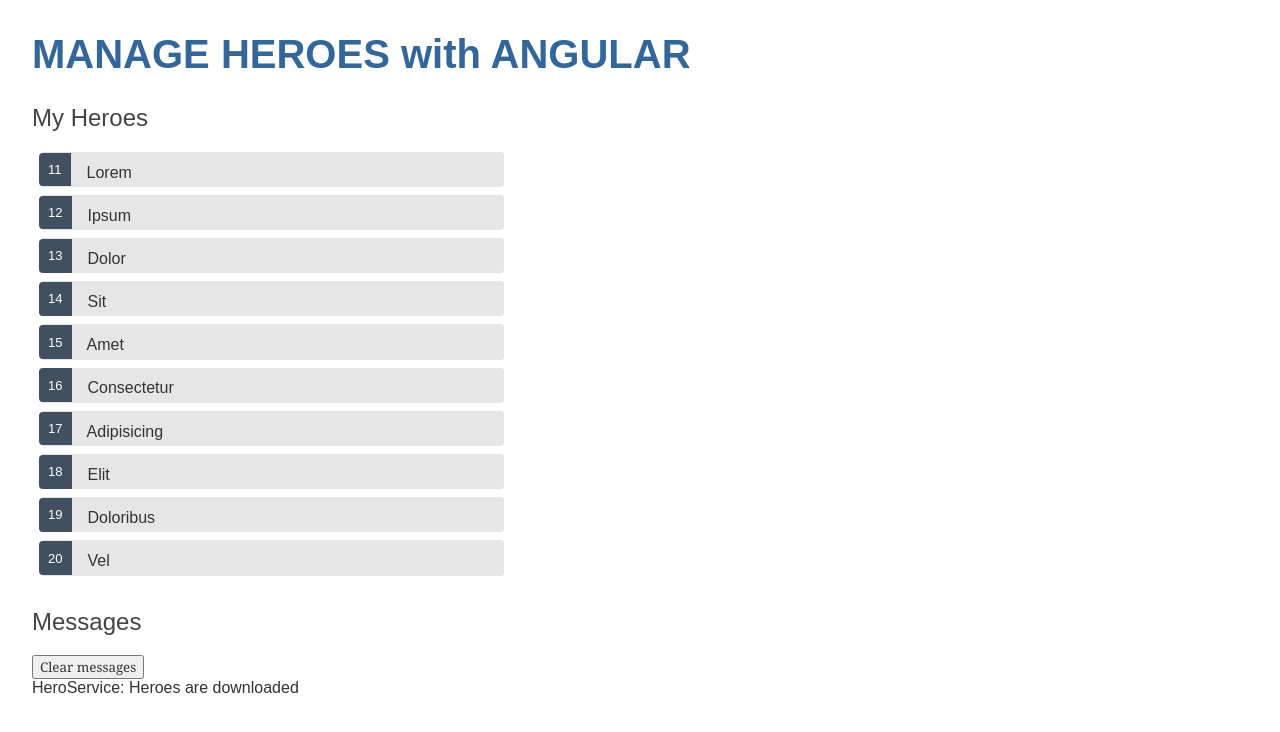
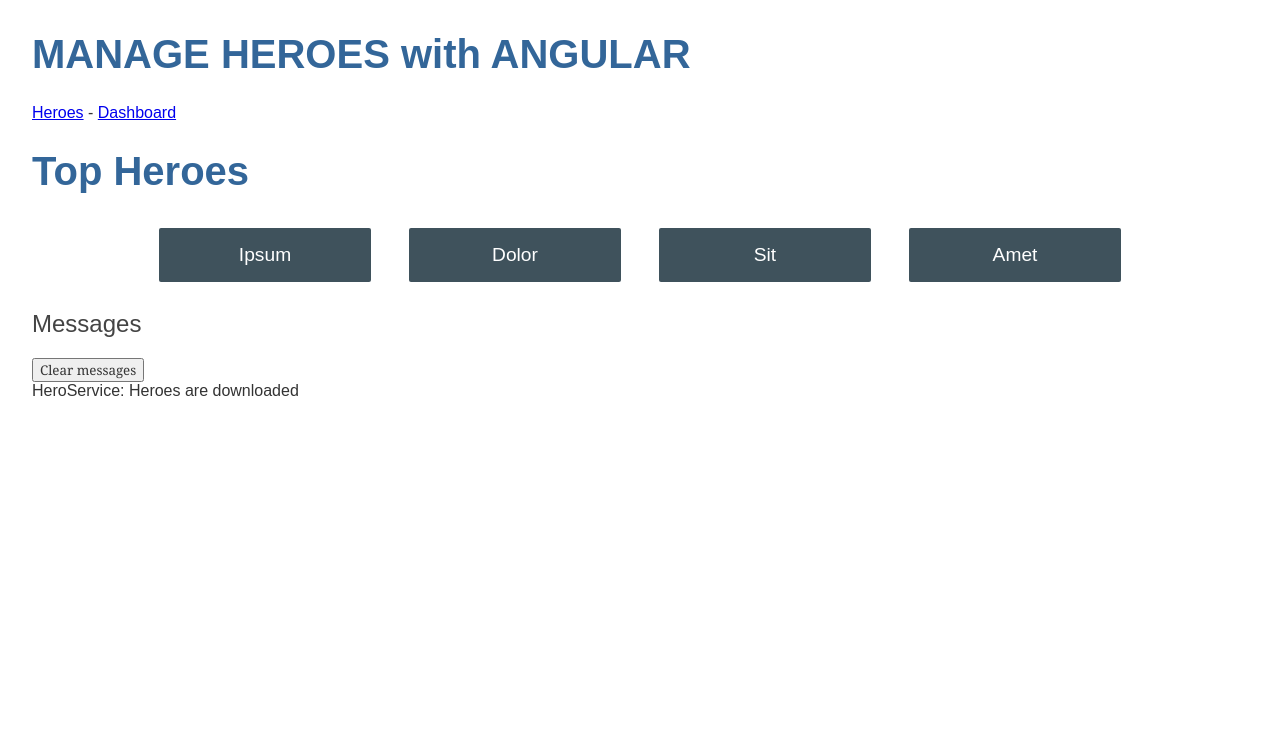
Before and after one commit to tss-legal-code/angular-tour-of-heroes, an Angular app: page /dashboard in a window 1280 px wide. Before the commit this address led to /. Shown: the top 732 px of the page. Built offline with nearby package versions, Linux system fonts and the light colour scheme.

Commit message:
added some navigation

```diff
--- a/src/app/app-routing.module.ts
+++ b/src/app/app-routing.module.ts
@@ -1,11 +1,18 @@
 import { NgModule } from '@angular/core';
 import { RouterModule, Routes } from '@angular/router';
+import {HeroesComponent} from "./heroes/heroes.component";
+import {DashboardComponent} from "./dashboard/dashboard.component";
+import {HeroDetailComponent} from "./hero-detail/hero-detail.component";
 
-const routes: Routes = [];
+const routes: Routes = [
+  {path: "", redirectTo: "dashboard", pathMatch: "full"},
+  {path: "dashboard", component: DashboardComponent},
+  {path: "heroes" , component: HeroesComponent},
+  {path: "detail/:id", component: HeroDetailComponent}
+];
 
 @NgModule({
   imports: [RouterModule.forRoot(routes)],
   exports: [RouterModule]
-  //test
 })
 export class AppRoutingModule { }
--- a/src/app/app.component.html
+++ b/src/app/app.component.html
@@ -1,3 +1,7 @@
 <h1>{{title}}</h1>
-<app-heroes></app-heroes>
+<nav>
+<a routerLink="/heroes">Heroes</a> -
+<a routerLink="/dashboard">Dashboard</a>
+      </nav>
+<router-outlet></router-outlet>
 <app-messages></app-messages>
--- a/src/app/app.module.ts
+++ b/src/app/app.module.ts
@@ -9,6 +9,7 @@
 import { HeroDetailComponent } from './hero-detail/hero-detail.component'
 import {HeroService} from "./hero.service";
 import { MessagesComponent } from './messages/messages.component';
+import { DashboardComponent } from './dashboard/dashboard.component';
 
 
 @NgModule({
@@ -17,6 +18,7 @@
     HeroesComponent,
     HeroDetailComponent,
     MessagesComponent,
+    DashboardComponent,
   ],
   imports: [
     BrowserModule,
--- /dev/null
+++ b/src/app/dashboard/dashboard.component.css
@@ -0,0 +1,50 @@
+/* DashboardComponent's private CSS styles */
+
+h2 {
+  text-align: center;
+}
+
+.heroes-menu {
+  padding: 0;
+  margin: auto;
+  max-width: 1000px;
+
+  /* flexbox */
+  display: flex;
+  flex-direction: row;
+  flex-wrap: wrap;
+  justify-content: space-around;
+  align-content: flex-start;
+  align-items: flex-start;
+}
+
+a {
+  background-color: #3f525c;
+  border-radius: 2px;
+  padding: 1rem;
+  font-size: 1.2rem;
+  text-decoration: none;
+  display: inline-block;
+  color: #fff;
+  text-align: center;
+  width: 100%;
+  min-width: 70px;
+  margin: .5rem auto;
+  box-sizing: border-box;
+
+  /* flexbox */
+  order: 0;
+  flex: 0 1 auto;
+  align-self: auto;
+}
+
+@media (min-width: 600px) {
+  a {
+    width: 18%;
+    box-sizing: content-box;
+  }
+}
+
+a:hover {
+  background-color: #000;
+}
--- /dev/null
+++ b/src/app/dashboard/dashboard.component.html
@@ -0,0 +1,7 @@
+<h1>Top Heroes</h1>
+<div class="heroes-menu">
+<a *ngFor="let hero of heroes" routerLink="/detail/{{hero.id}}">
+{{hero.name}}
+</a>
+
+</div>
--- /dev/null
+++ b/src/app/dashboard/dashboard.component.ts
@@ -0,0 +1,22 @@
+import { Component, OnInit } from '@angular/core';
+import {Hero} from "../hero";
+import {HeroService} from "../hero.service";
+
+@Component({
+  selector: 'app-dashboard',
+  templateUrl: './dashboard.component.html',
+  styleUrls: ['./dashboard.component.css']
+})
+export class DashboardComponent implements OnInit {
+  heroes: Hero[] = [];
+  constructor(private heroService:  HeroService) {}
+
+  ngOnInit(): void {
+    this.getHeroes()
+  }
+
+  getHeroes(){
+    return this.heroes = this.heroService.getHeroes().slice(1,5)
+  }
+
+}
--- a/src/app/hero-detail/hero-detail.component.html
+++ b/src/app/hero-detail/hero-detail.component.html
@@ -6,3 +6,4 @@
 <input type="text" id="hero-name" [(ngModel)]="hero.name" placeholder="name">
 </div>
 </div>
+<button (click)="goBack()">go back</button>
--- a/src/app/hero-detail/hero-detail.component.ts
+++ b/src/app/hero-detail/hero-detail.component.ts
@@ -1,5 +1,8 @@
 import { Component, OnInit , Input} from '@angular/core';
 import {Hero} from "../hero";
+import {ActivatedRoute} from "@angular/router"
+import {Location} from "@angular/common"
+import {HeroService} from "../hero.service"
 
 @Component({
   selector: 'app-hero-detail',
@@ -8,9 +11,27 @@
 })
 export class HeroDetailComponent implements OnInit {
   @Input() hero? : Hero;
-  constructor() { }
+  constructor(private route: ActivatedRoute,
+              private heroService: HeroService,
+              private location: Location) { }
 
   ngOnInit(): void {
+    this.getHero()
+  }
+
+  // getHero(): void {
+  //   const id = Number(this.route.snapshot.paramMap.get('id'));
+  //   this.heroService.getHero(id)
+  //     .subscribe(hero => this.hero = hero);
+  // }
+
+  getHero():void{
+    const id = Number(this.route.snapshot.paramMap.get("id"));
+    this.hero = this.heroService.getHero(id)
+  }
+
+  goBack(){
+    this.location.back()
   }
 
 }
--- a/src/app/hero.service.ts
+++ b/src/app/hero.service.ts
@@ -27,4 +27,18 @@
       return HEROES
   }
 
+
+  // getHero(id: number): Observable<Hero> {
+  //   // For now, assume that a hero with the specified `id` always exists.
+  //   // Error handling will be added in the next step of the tutorial.
+  //   const hero = HEROES.find(h => h.id === id)!;
+  //   this.messageService.add(`HeroService: fetched hero id=${id}`);
+  //   return of(hero);
+  //
+  getHero(id: number) {
+    const hero = HEROES.find(suspect => suspect.id === id);
+    this.messagesService.add(`HeroService: fetched hero id=${id}`);
+    return hero;
+  }
+
 }
--- a/src/app/heroes/heroes.component.html
+++ b/src/app/heroes/heroes.component.html
@@ -1,3 +1,13 @@
+<h2>My Heroes</h2>
+<ul class="heroes">
+  <li *ngFor="let hero of heroes">
+  <a routerLink="/detail/{{hero.id}}">
+  <span class="badge">{{hero.id}}</span> {{hero.name}}
+  </a>
+</li>
+</ul>
+
+<!--
 <h2>My Heroes</h2>
 <ul class="heroes">
   <li *ngFor="let hero of heroes" (click)="onSelect(hero)" [class.selected]="hero === selectedHero">
@@ -5,7 +15,7 @@
 </li>
 </ul>
 
-<app-hero-detail [hero]="selectedHero"></app-hero-detail>
+<app-hero-detail [hero]="selectedHero"></app-hero-detail> -->
 
 <!--<div *ngIf="selectedHero">
 <h2>{{selectedHero.name | uppercase}} details</h2>
--- a/src/app/heroes/heroes.component.ts
+++ b/src/app/heroes/heroes.component.ts
@@ -1,9 +1,9 @@
 import {Component, OnInit} from '@angular/core';
 import {Hero} from "../hero";
-import {FormsModule} from "@angular/forms"
-import {HEROES} from "../mock-heroes"
+// import {FormsModule} from "@angular/forms"
+// import {HEROES} from "../mock-heroes"
 import {HeroService} from "../hero.service"
-import {MessagesService} from "../messages.service";
+// import {MessagesService} from "../messages.service";
 
 
 @Component({
@@ -14,7 +14,7 @@
 export class HeroesComponent implements OnInit {
   heroes : Hero[] = [];
 
-  constructor(private heroService: HeroService,private messagesService: MessagesService) {
+  constructor(private heroService: HeroService /*,private messagesService: MessagesService*/) {
   }
 
   getHeroes() {
@@ -25,13 +25,11 @@
     this.getHeroes();
   }
 
-  selectedHero? : Hero;
-
-  onSelect(hero: Hero){
-    this.selectedHero = hero;
-    this.messagesService.add(`HeroComponent: selected hero id=${hero.id}`)
-  }
-
-
+  // selectedHero? : Hero;
+  //
+  // onSelect(hero: Hero){
+  //   this.selectedHero = hero;
+  //   this.messagesService.add(`HeroComponent: selected hero id=${hero.id}`)
+  // }
 
 }
```
Also changed, not shown: 1 other file (tests, documents, lock files or other folders).
